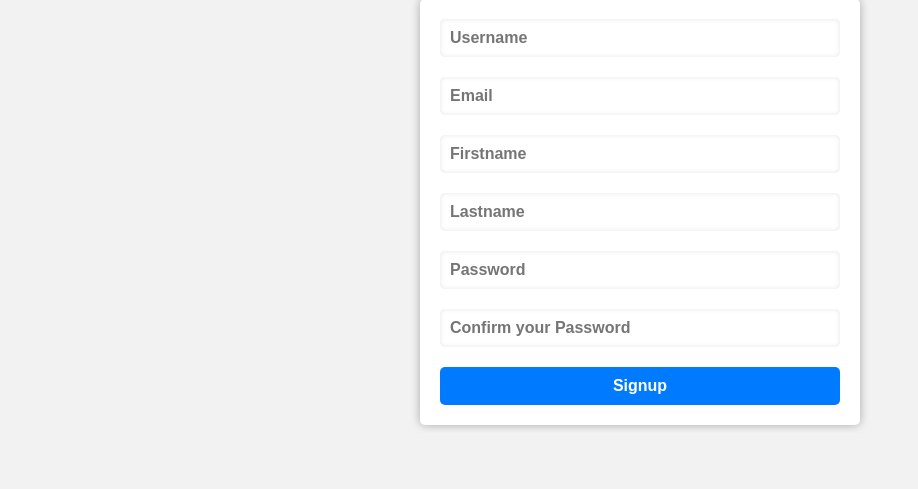
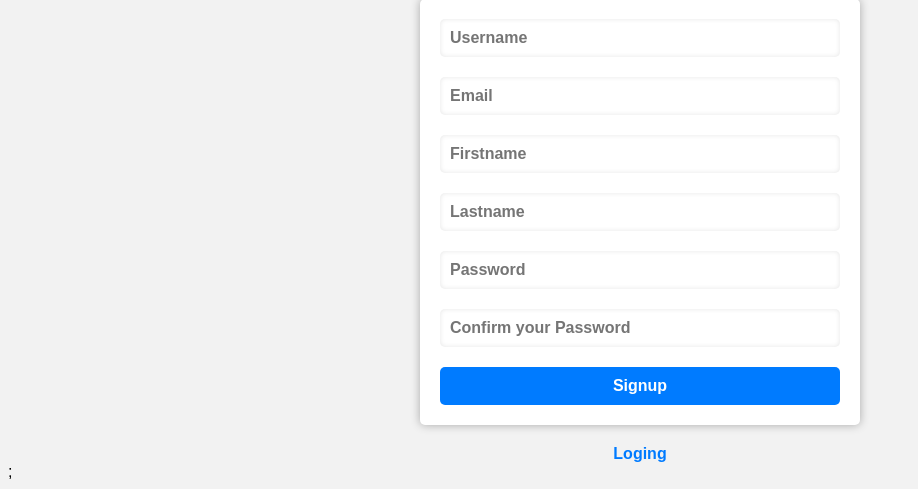
Before and after one commit to Rastecov/KidsGame, a PHP site: page /signup.php in a window 1280 px wide. Shown: the part 588-1077 px from the top of the page, without its empty margins (0-918 px from the left). Before the commit the page ends 1017 px from the top, so only its background shows below. Run offline with PHP 8.4, Linux system fonts and the light colour scheme.

Commit message:
Update signup.php

```diff
--- a/signup.php
+++ b/signup.php
@@ -59,6 +59,7 @@
             <button type ="submit" name="signup-submit">Signup</button>
 
             </form>
+            <a href="index.php">Loging</a>;
         </section>
     </div>
 
```
